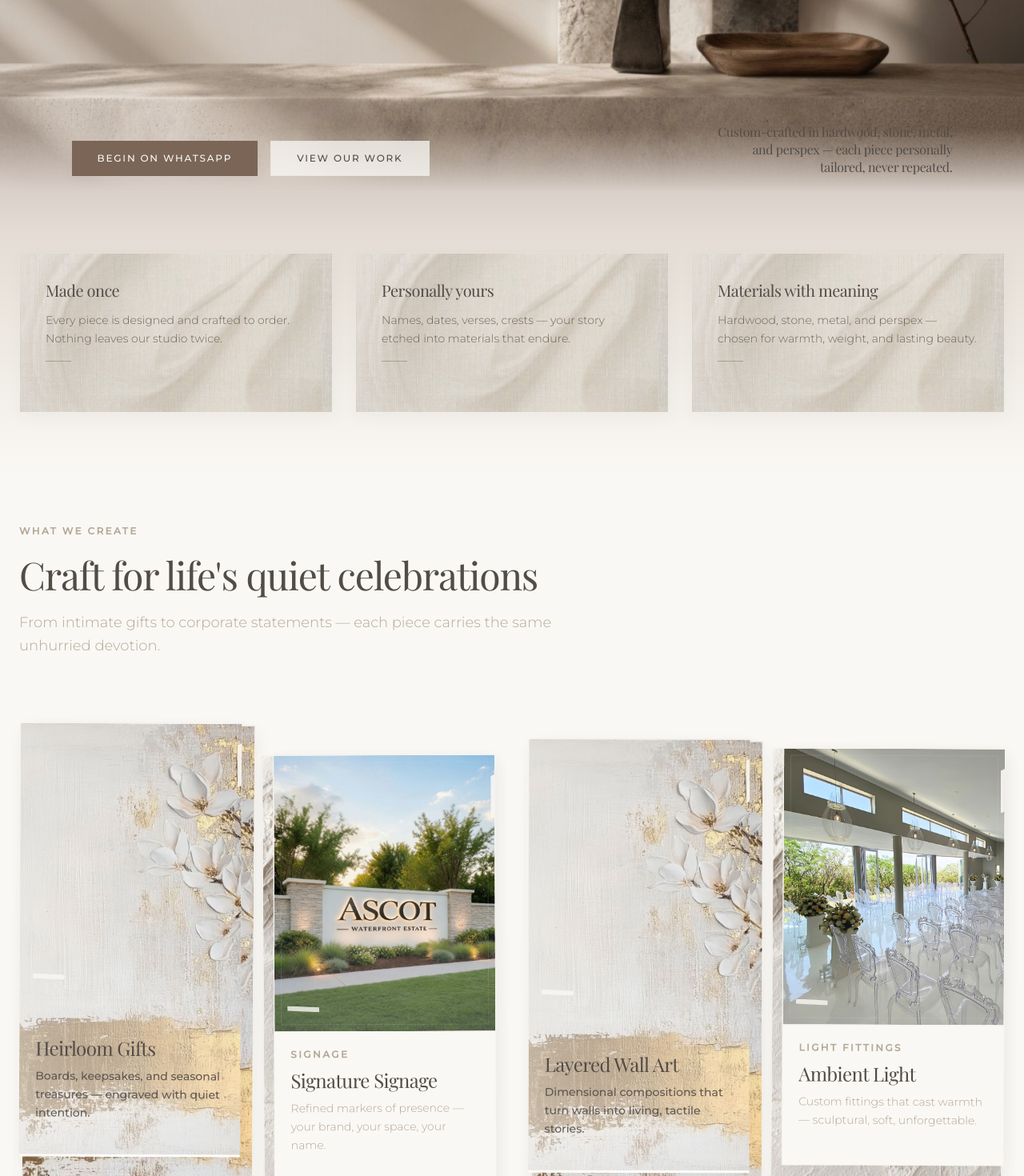
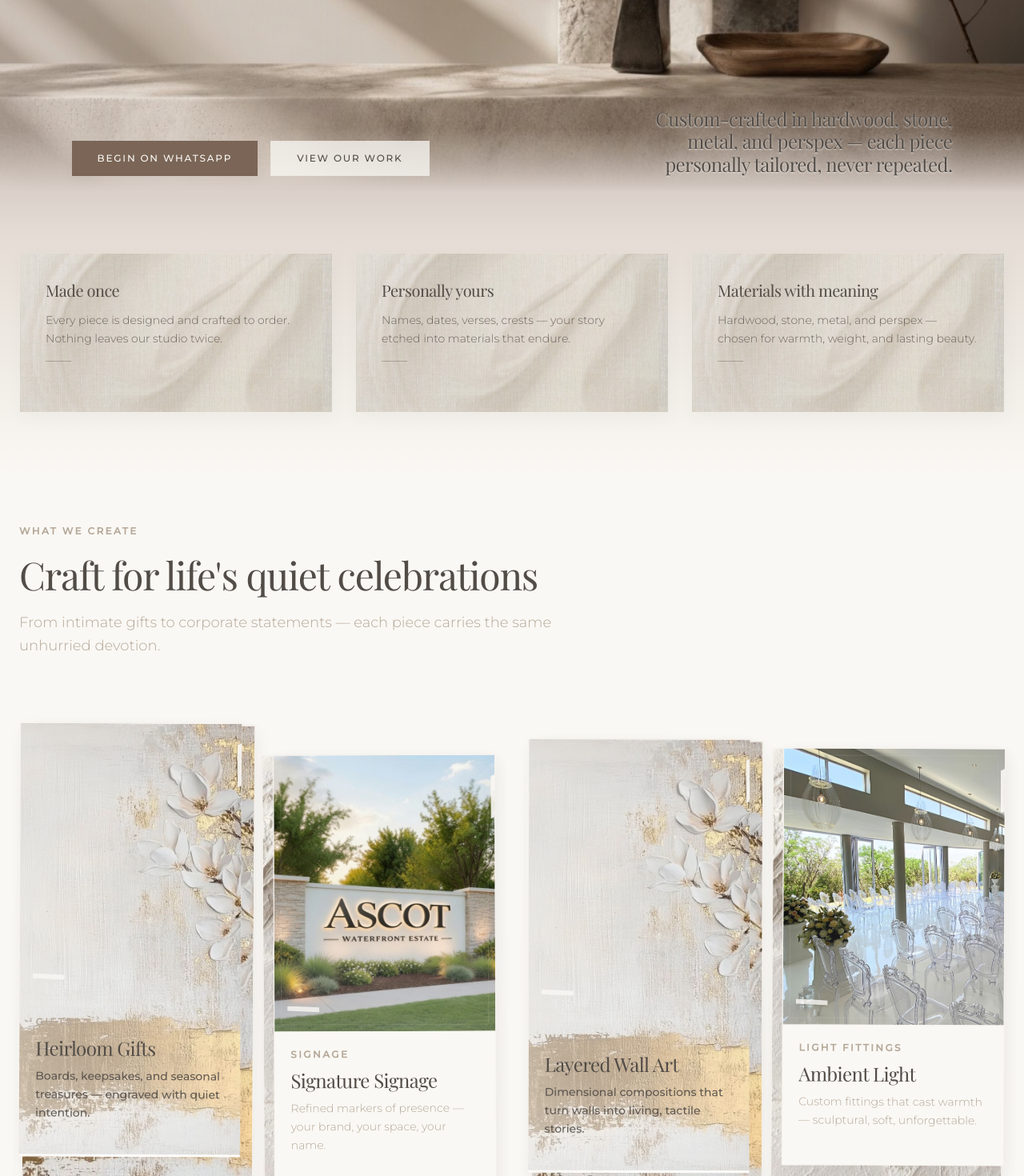
Before and after one commit to KimaxTechnologies/justworxsite, a Next.js app: page / in a window 1280 px wide. Shown: the part 560-2030 px from the top of the page at 80% size. Built offline with nearby package versions, Linux system fonts and the light colour scheme; no server answers; a web font is replaced by a local one.

Commit message:
Improve hero subheadline legibility and category photo bleed.
Scale up the step copy to match headline weight with a soft text shadow, and zoom category photos past export margins so they fill each card.

Co-authored-by: Cursor <cursoragent@cursor.com>

```diff
--- a/src/components/home/HeroSection.tsx
+++ b/src/components/home/HeroSection.tsx
@@ -17,7 +17,7 @@ const heroReadableTextShadow =
   "[text-shadow:0_0_20px_color-mix(in_srgb,var(--canvas)_95%,transparent),0_1px_2px_color-mix(in_srgb,var(--canvas)_80%,transparent)]";
 
 const heroSubheadlineClass =
-  "max-w-[16rem] font-heading text-sm font-normal leading-snug tracking-tight text-espresso sm:max-w-[17rem] sm:text-base md:max-w-[18.5rem] md:self-end md:text-right lg:max-w-[19rem] lg:text-base";
+  "max-w-[17rem] font-heading text-base font-normal leading-[1.2] tracking-tight text-espresso sm:max-w-[19rem] sm:text-lg md:max-w-[21rem] md:self-end md:text-right md:text-xl lg:max-w-[23rem] lg:text-[1.35rem] xl:max-w-[25rem] xl:text-2xl";
 
 export function HeroSection() {
   const prefersReducedMotion = useReducedMotion();
@@ -129,7 +129,7 @@ export function HeroSection() {
           </motion.div>
 
           <motion.p
-            className={heroSubheadlineClass}
+            className={cn(heroSubheadlineClass, heroReadableTextShadow)}
             initial={prefersReducedMotion ? false : fadeUp.hidden}
             animate={prefersReducedMotion ? undefined : fadeUp.visible}
             transition={{ delay: 4.6 }}
--- a/src/components/moodboard/MaterialCard.tsx
+++ b/src/components/moodboard/MaterialCard.tsx
@@ -20,6 +20,39 @@ type MaterialCardProps = {
   index?: number;
   className?: string;
 };
+
+const categoryPhotoScale = 1.28;
+
+function CategoryPhotoImage({
+  src,
+  alt,
+  sizes,
+  position,
+  scale = categoryPhotoScale,
+  focus = "center center",
+}: {
+  src: string;
+  alt: string;
+  sizes: string;
+  position: string;
+  scale?: number;
+  focus?: string;
+}) {
+  return (
+    <Image
+      src={src}
+      alt={alt}
+      fill
+      unoptimized
+      className={cn("z-[1] object-cover", position)}
+      style={{
+        transform: `scale(${scale})`,
+        transformOrigin: focus,
+      }}
+      sizes={sizes}
+    />
+  );
+}
 
 function ScaledTextureImage({
   src,
@@ -142,17 +175,13 @@ export function MaterialCard({ category, index = 0, className }: MaterialCardPro
                   sizes={imageSizes}
                 />
               )}
-              <Image
+              <CategoryPhotoImage
                 src={frontSrc}
-                alt={category.image ? category.title : ""}
-                fill
-                unoptimized
-                className={cn(
-                  "z-[1]",
-                  frontFit === "contain" ? "object-contain" : "object-cover",
-                  frontPosition,
-                )}
+                alt={category.title}
                 sizes={imageSizes}
+                position={frontPosition}
+                scale={category.imageScale}
+                focus={category.imageFocus}
               />
             </>
           )}
--- a/src/lib/content/categories.ts
+++ b/src/lib/content/categories.ts
@@ -18,6 +18,9 @@ export type Category = {
   surface: SurfaceId;
   image?: string;
   imageFit?: "cover" | "contain";
+  /** Zoom past baked-in export margins so photos bleed edge-to-edge. */
+  imageScale?: number;
+  imageFocus?: string;
 };
 
 export const categories: Category[] = [
@@ -65,6 +68,8 @@ export const categories: Category[] = [
       "Natural stone etched with names, dates, and sacred geometry.",
     surface: "stone",
     image: "/categories/stone.jpg",
+    imageScale: 1.38,
+    imageFocus: "center 42%",
   },
   {
     id: "spiritual-decor",
```
